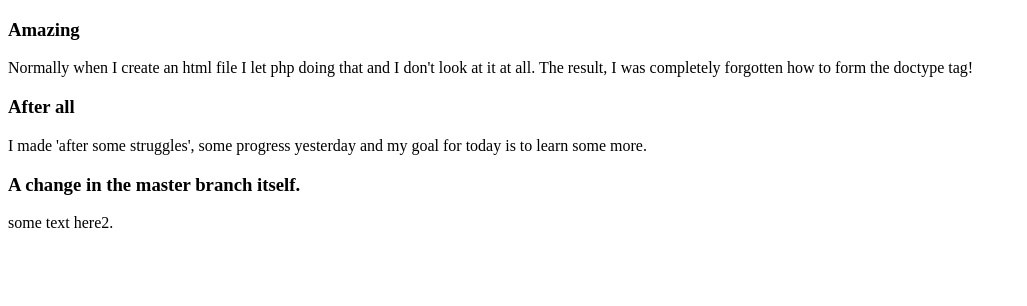
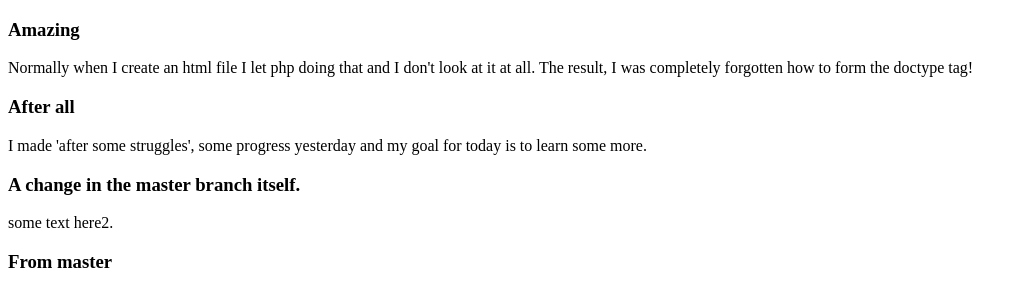
Before and after one commit to aadswebdesign/myNewLearning, a plain HTML site: page index.html in a window 1280 px wide. Shown: the whole page, without its empty margins (0-1027 px from the left). Drawn offline with Linux system fonts and the light colour scheme.

Commit message:
added updates

```diff
--- a/index.html
+++ b/index.html
@@ -11,6 +11,7 @@
             <p>I made  'after some struggles', some progress yesterday and my goal for today is to learn some more.</p>
             <h3>A change in the master branch itself.</h3>
             <p>some text here2.</p>
+            <h3>From master</h3>
         </div>
     </body>
 </html>
```
